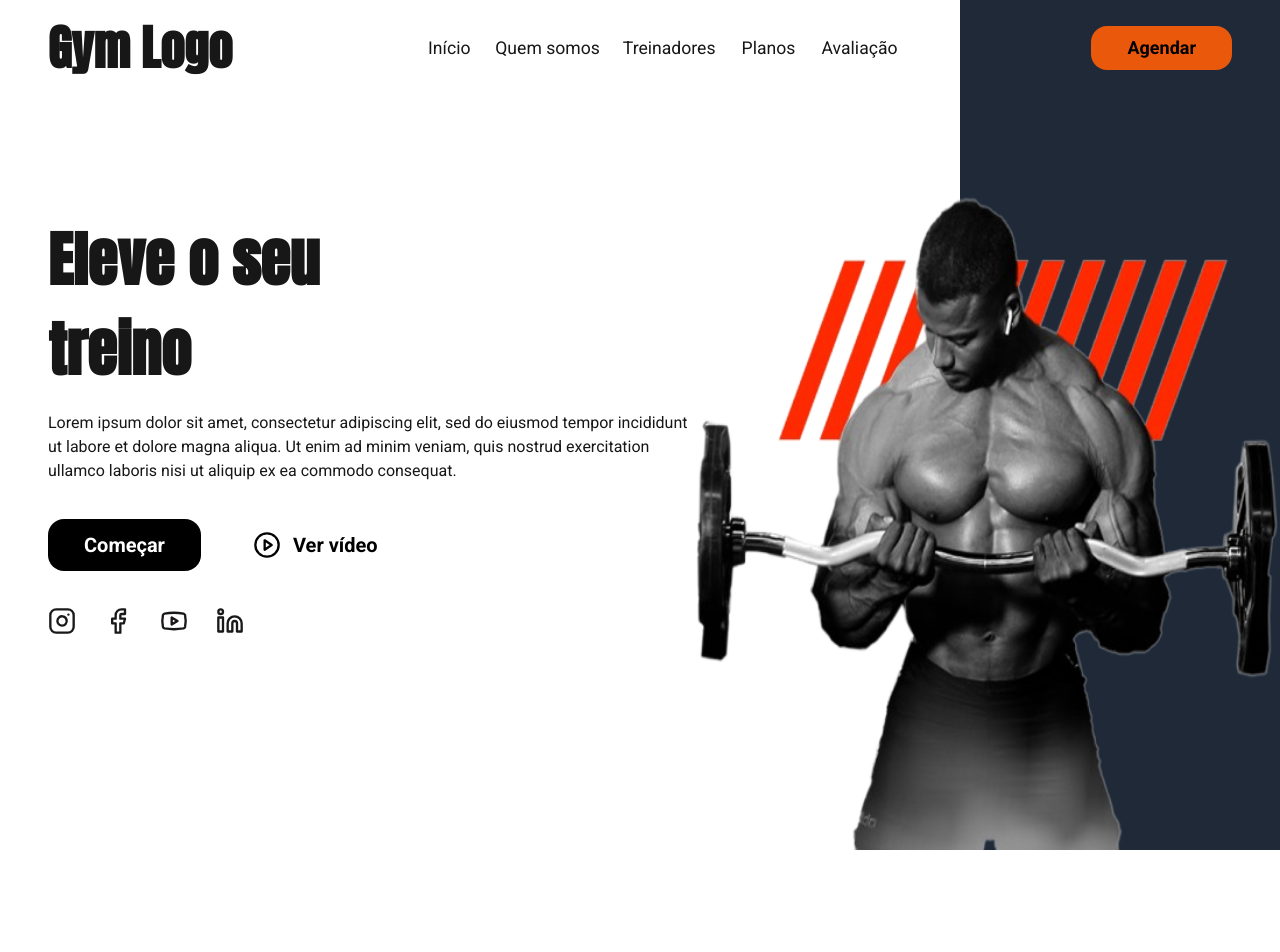
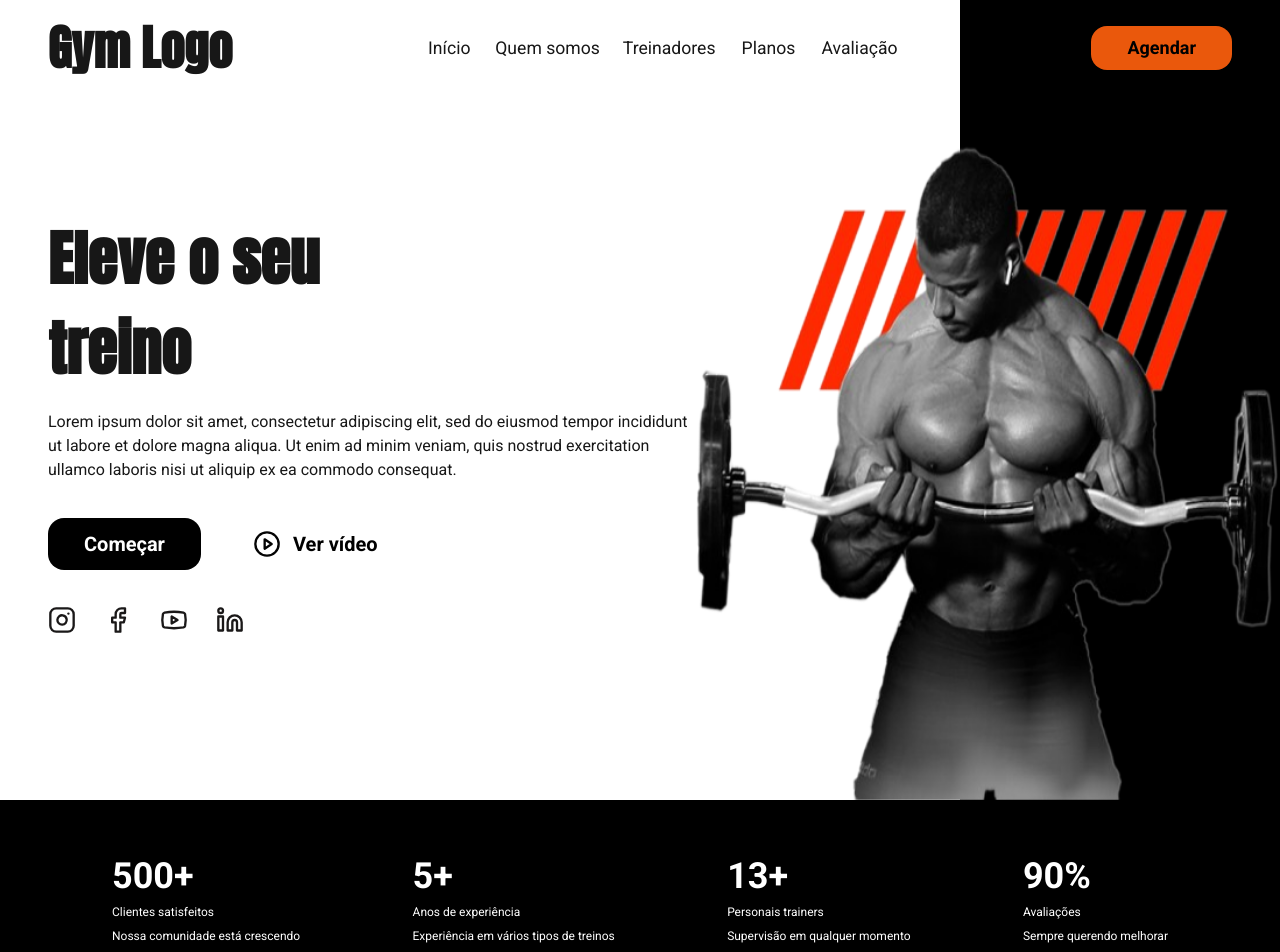
Before and after one commit to DevPBDias/landing-pages-folio, a Next.js app: page /gym in a window 1280 px wide. Shown: the top 952 px of the page. Before the commit the page ends 850 px from the top, so only its background shows below. Built offline with nearby package versions, Linux system fonts and the light colour scheme.

Commit message:
feat(info): add information gym container

```diff
--- a/src/app/gym/page.tsx
+++ b/src/app/gym/page.tsx
@@ -1,10 +1,11 @@
-import Header from "@/components/gym/header/Header";
 import Hero from "@/components/gym/hero/MainHero";
+import Information from "@/components/gym/information/Information";
 
 export default function GymWbesite() {
   return (
     <main className="relative w-full flex flex-col justify-center items-center">
       <Hero />
+      <Information />
     </main>
   );
 }
--- /dev/null
+++ b/src/components/gym/constants/dataGym.ts
@@ -0,0 +1,35 @@
+interface Data {
+  id: number;
+  numbers: string;
+  subtitle: string;
+  text: string;
+}
+
+const infoGym: Data[] = [
+  {
+    id: 1,
+    numbers: "500+",
+    subtitle: "Clientes satisfeitos",
+    text: "Nossa comunidade está crescendo",
+  },
+  {
+    id: 2,
+    numbers: "5+",
+    subtitle: "Anos de experiência",
+    text: "Experiência em vários tipos de treinos",
+  },
+  {
+    id: 3,
+    numbers: "13+",
+    subtitle: "Personais trainers",
+    text: "Supervisão em qualquer momento",
+  },
+  {
+    id: 4,
+    numbers: "90%",
+    subtitle: "Avaliações",
+    text: "Sempre querendo melhorar",
+  },
+];
+
+export default infoGym;
--- a/src/components/gym/container/Container.tsx
+++ /dev/null
@@ -1,5 +0,0 @@
-import React from "react";
-
-export default function Container({ children }: { children: React.ReactNode }) {
-  return <main className="w-full px-12">{children}</main>;
-}
--- a/src/components/gym/header/Header.tsx
+++ b/src/components/gym/header/Header.tsx
@@ -3,7 +3,7 @@ import Link from "next/link";
 
 const Header = () => {
   return (
-    <header className="absolute top-6 left-0 w-full flex flex-row justify-between items-center px-12 z-10">
+    <header className="sticky top-6 left-0 w-full flex flex-row justify-between items-center px-12 z-10">
       <h1 className="font-bold text-5xl">Gym Logo</h1>
       <nav className="flex flex-row justify-center items-center gap-8 px-6">
         {navLinks?.map((link) => (
--- a/src/components/gym/hero/MainHero.tsx
+++ b/src/components/gym/hero/MainHero.tsx
@@ -1,4 +1,3 @@
-import Container from "../container/Container";
 import HeroText from "./HeroText";
 import HeroImage from "./HeroImage";
 import HeroCTA from "./HeroCTA";
@@ -7,7 +6,7 @@ import Header from "../header/Header";
 
 const MainHero = () => {
   return (
-    <main id="#inicio" className="w-full h-[850px] flex flex-col">
+    <main id="#inicio" className="w-full h-screen flex flex-col">
       <Header />
       <section className="w-full h-full flex flex-row justify-between items-end pl-12">
         <div className="h-full flex flex-col justify-center items-center gap-9">
@@ -17,7 +16,7 @@ const MainHero = () => {
         </div>
         <HeroImage />
       </section>
-      <div className="bg-gray-800 w-1/4 h-full absolute top-0 right-0"></div>
+      <div className="bg-black w-1/4 min-h-screen absolute top-0 right-0"></div>
     </main>
   );
 };
--- /dev/null
+++ b/src/components/gym/information/Information.tsx
@@ -0,0 +1,20 @@
+import infoGym from "../constants/dataGym";
+
+const Information = () => {
+  return (
+    <section className="w-full flex flex-row justify-between items-center px-28 py-14 bg-black">
+      {infoGym.map((info) => (
+        <div
+          key={info.id}
+          className="flex flex-col gap-2 justify-center items-start"
+        >
+          <h3 className="text-4xl text-white font-bold">{info.numbers}</h3>
+          <p className="text-xs text-white">{info.subtitle}</p>
+          <span className="text-xs text-white">{info.text}</span>
+        </div>
+      ))}
+    </section>
+  );
+};
+
+export default Information;
```
